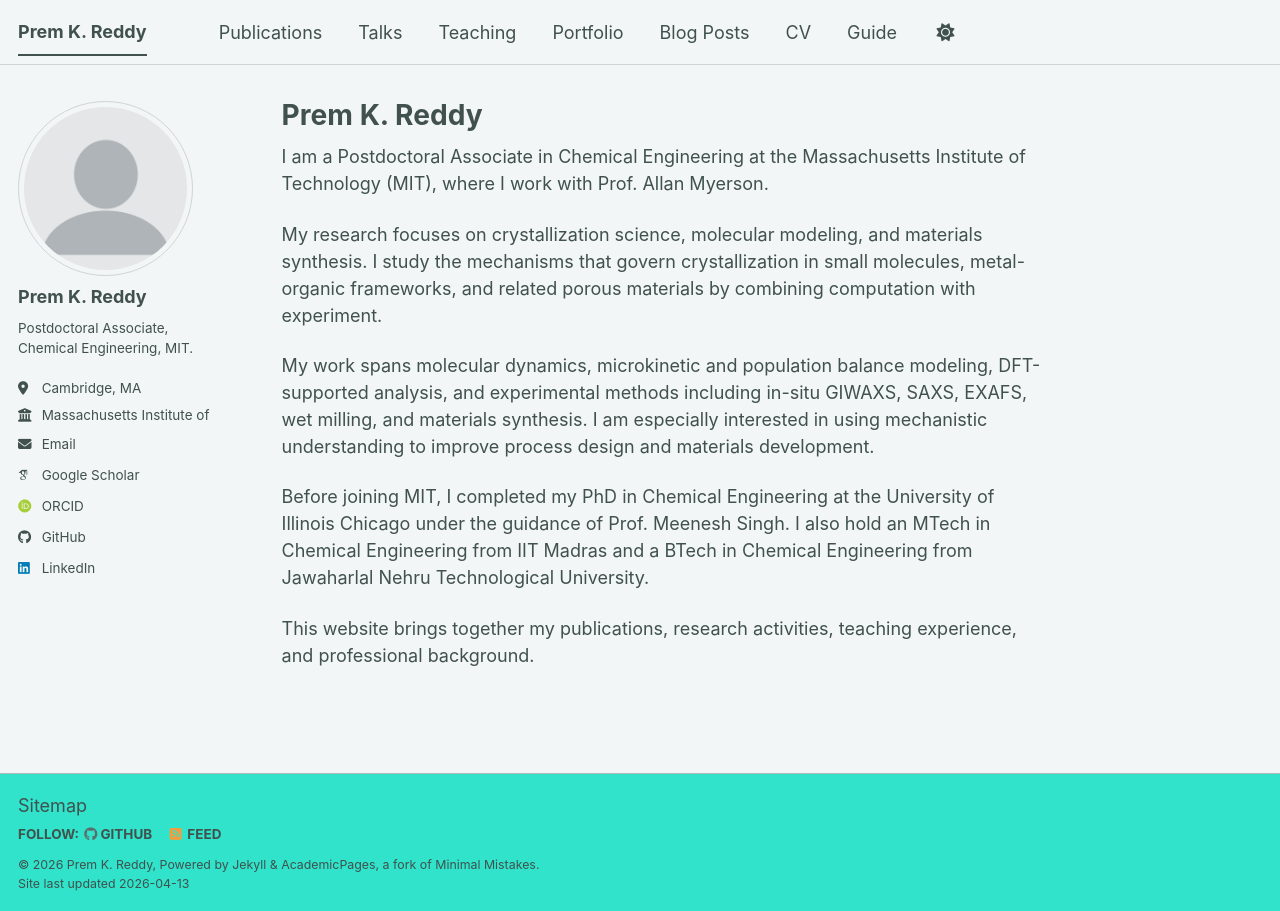
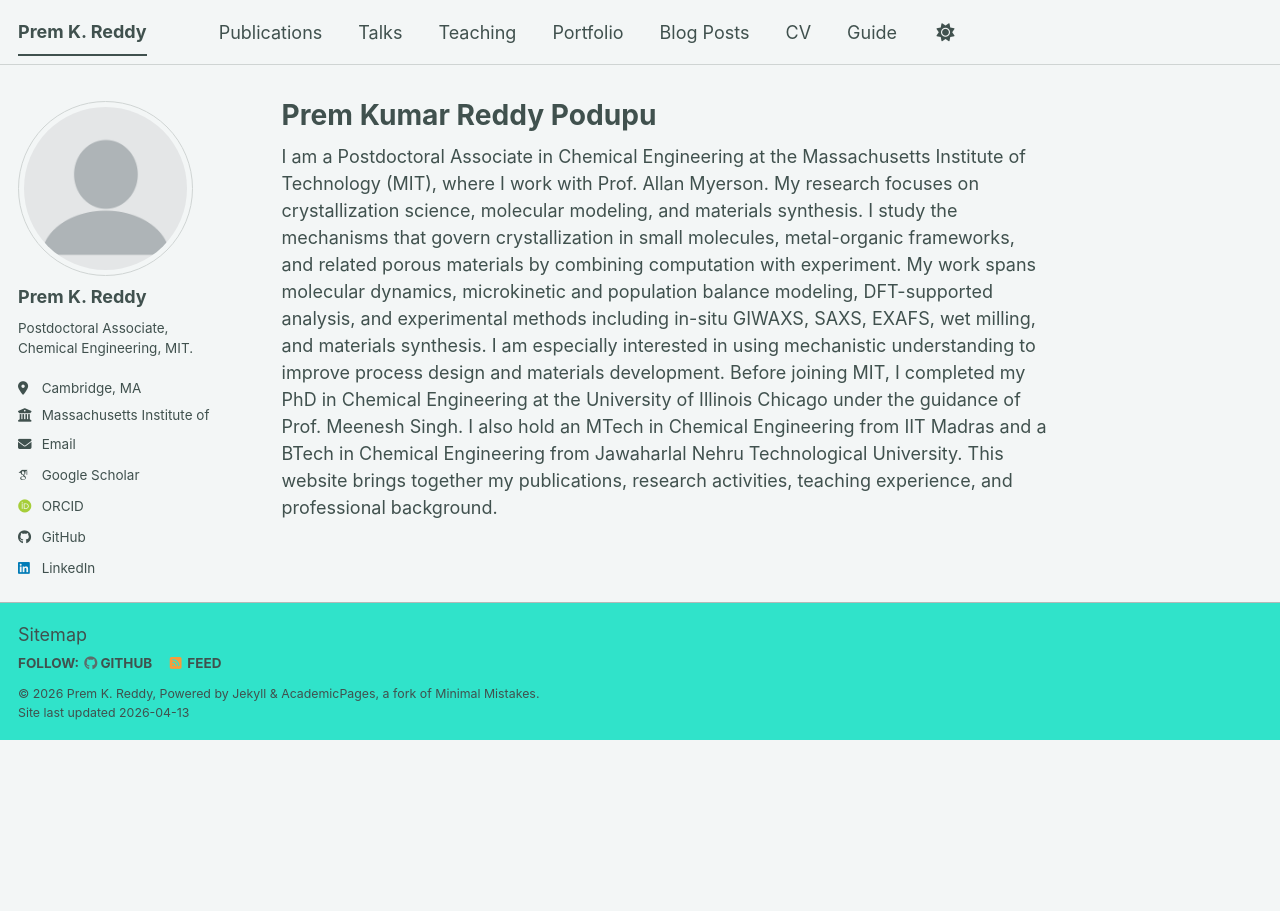
Before and after one commit to prmrdy/portfolio, a Jekyll site: the page built from _pages/about.md, in a window 1280 px wide. Built offline with Jekyll 4.4.1, drawn with Linux system fonts in a browser that asks for light colours; some web fonts are replaced; a script bundle is joined from its source files by our own code; library files that are not in the unit come from our copies.

Commit message:
Update title and enhance about page content
Updated the title to include full name and added content.

```diff
--- a/_pages/about.md
+++ b/_pages/about.md
@@ -1,11 +1,13 @@
 ---
 permalink: /
-title: "Prem K. Reddy"
+title: "Prem Kumar Reddy Podupu"
 author_profile: true
 redirect_from:
   - /about/
   - /about.html
 ---
+
+<div class="home-about">
 
 I am a Postdoctoral Associate in Chemical Engineering at the Massachusetts Institute of Technology (MIT), where I work with Prof. Allan Myerson.
 
@@ -16,3 +18,5 @@
 Before joining MIT, I completed my PhD in Chemical Engineering at the University of Illinois Chicago under the guidance of Prof. Meenesh Singh. I also hold an MTech in Chemical Engineering from IIT Madras and a BTech in Chemical Engineering from Jawaharlal Nehru Technological University.
 
 This website brings together my publications, research activities, teaching experience, and professional background.
+
+</div>
```
